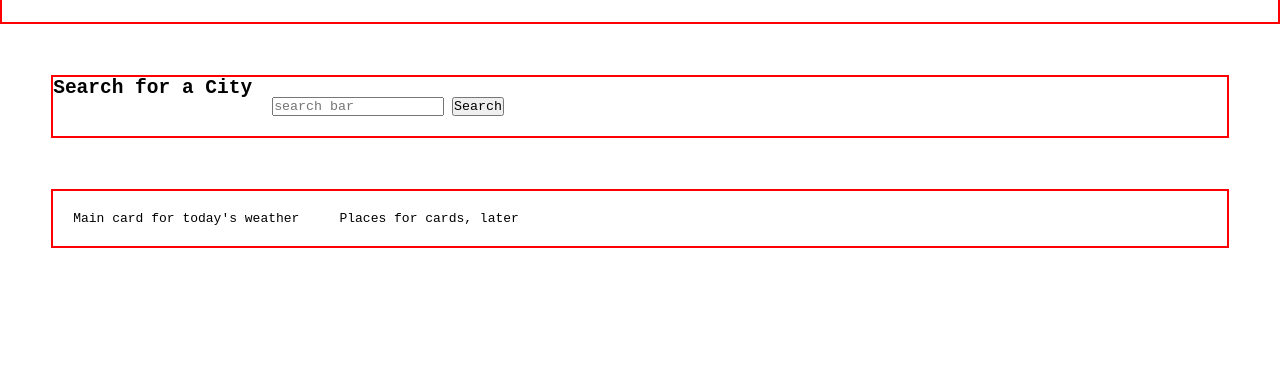
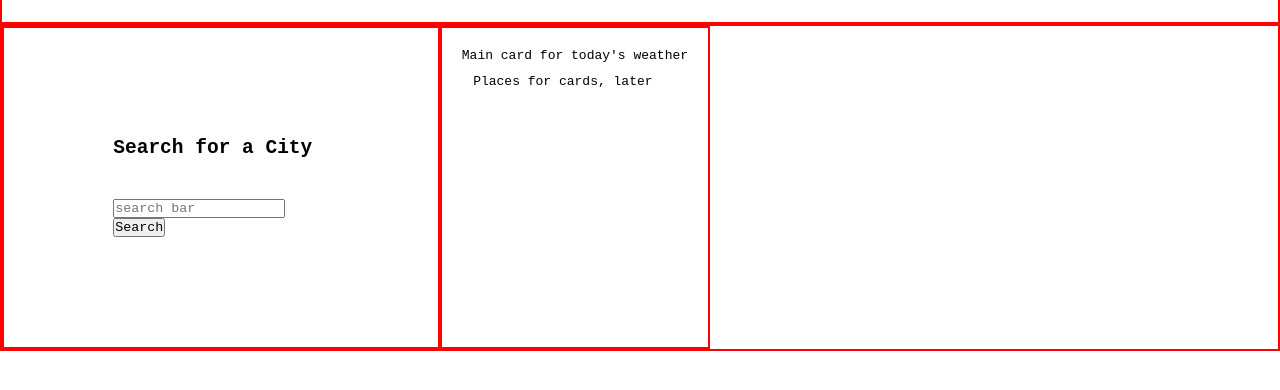
Before and after one commit to gonz951/weather-dashboard-dir, a plain HTML site: page index.html in a window 1280 px wide. Shown: the part 70-460 px from the top of the page. Drawn offline with Linux system fonts and the light colour scheme.

Commit message:
messing around with divs in css, might just give up and use bootstrap

```diff
--- a/assets/css/style.css
+++ b/assets/css/style.css
@@ -13,28 +13,49 @@ header {
     }
 }
 
-aside {
-    display: flex;
-    flex-direction: row;
-    margin: 4%;
-    border: 2px red solid;
-    section {
-        padding: 20px;
-        display: inline-block;
-
-    }
-}
 
 main {
     display: flex;
     flex-direction: row;
-    margin: 4%;
     border: 2px red solid;
-    section {
-        padding: 20px;
-    }
-    article {
-        padding: 20px;
+    aside {
+        display: flex;
+        flex-direction: row;
+        padding: 7%;
+        width: 20%;
+        height: 100%;
+        border: 2px red solid;
+        h2 {
+            padding: 20px;
+            flex-direction: column;
+        }
+        section {
+            padding: 20px;
+            flex-direction: column;
+            p {
+                margin: 0;
+            }
+        }
     }
 
 }
+
+.btn {
+    display: inline-block;
+}
+
+.dashboard {
+    display: flex;
+    flex-direction: column;
+    min-width: none;
+    padding: 20px;
+    border: 2px red solid;
+}
+
+#day-card {
+    margin: 5%;
+}
+
+#week-card {
+    margin: 5%;
+}
--- a/index.html
+++ b/index.html
@@ -11,19 +11,26 @@
      <header>
          <h1>Weather Dashboard</h1>
      </header>
+     <main>
          <aside>
+            <div>
              <h2>Search for a City</h2>
              <section>
-                <input
-                    type="text"
-                    placeholder="search bar"
-                    />
-                    <button>Search</button>
+                 <form id="city-form">
+                     <input type="text" placeholder="search bar"/>
+                     <button type="submit" class="btn">Search</button>
+                 </form>
              </section>
+            </div>
          </aside>
-        <main>
+         <div class="dashboard">
+            <div id="main-card">
              <section>Main card for today's weather</section>
+            </div>
+            <div id="week-card">
              <article>Places for cards, later</article>
+            </div>
+         </div>
      </main>
      <script src="./assets/js/script.js"></script>
  </body>
```
Lines whose indentation alone changed are shown as unchanged.
